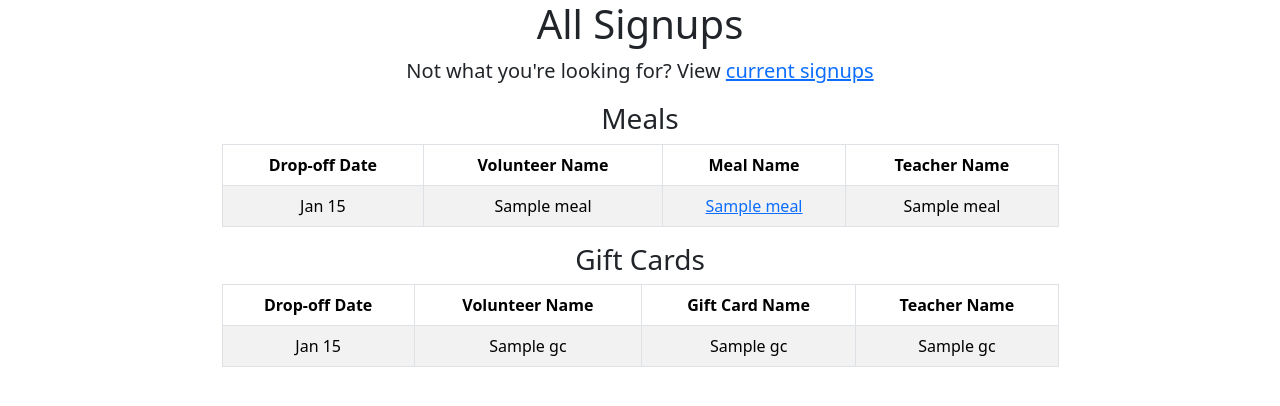
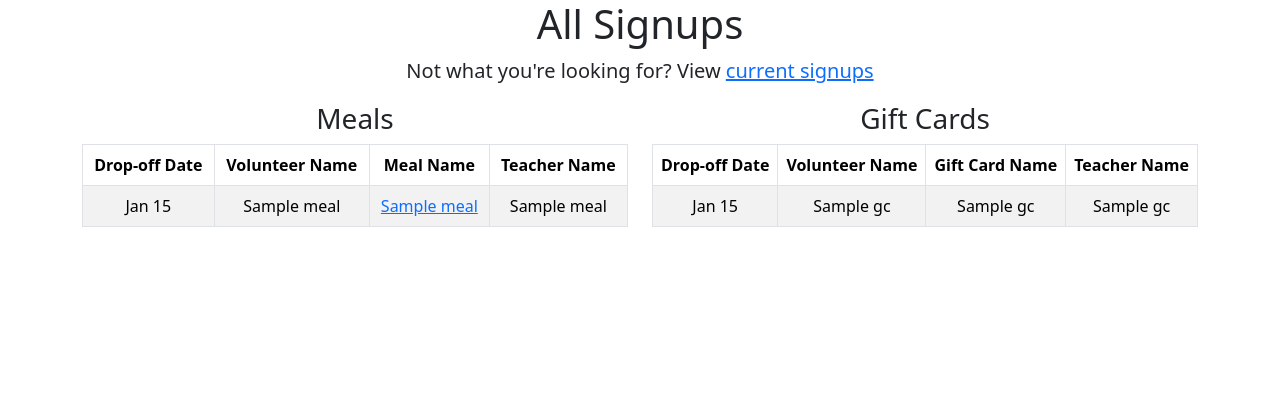
Before and after one commit to kovidcerejo/MoG, a Flask app: template templates/volunteer_signups_all.html in a window 1280 px wide. Shown: the top 406 px of the page. Run offline with Flask 3, Linux system fonts and the light colour scheme; the template is opened without the code that fills it: most values are stand-ins (such as "Sample title", 1, 10 or a date in 2020); some libraries are stand-ins or nearby versions.

Commit message:
redesigned all volunteer signups to be side by side

```diff
--- a/templates/volunteer_signups_all.html
+++ b/templates/volunteer_signups_all.html
@@ -7,8 +7,10 @@
 {% block body %}
     <h1>All Signups</h1>
     <p class=fs-5>Not what you're looking for? View <a href="/volunteers/signups">current signups</a></p>
+    <div class="row">
+        <div class="col-md-6">
             <h3>Meals</h3>
-    <table class="container table table-striped w-75 table-bordered">
+            <table class="container table table-striped table-bordered">
                 <thead>
                     <tr>
                         <th>Drop-off Date</th>
@@ -30,8 +32,10 @@
                     {% endfor %}
                 </tbody>
             </table>
+        </div>
+        <div class="col-md-6">
             <h3>Gift Cards</h3>
-    <table class="container table table-striped w-75 table-bordered">
+            <table class="container table table-striped table-bordered">
                 <thead>
                     <tr>
                         <th>Drop-off Date</th>
@@ -51,4 +55,6 @@
                     {% endfor %}
                 </tbody>
             </table>
+        </div>
+    </div>
 {% endblock %}
```
Lines whose indentation alone changed are shown as unchanged.
